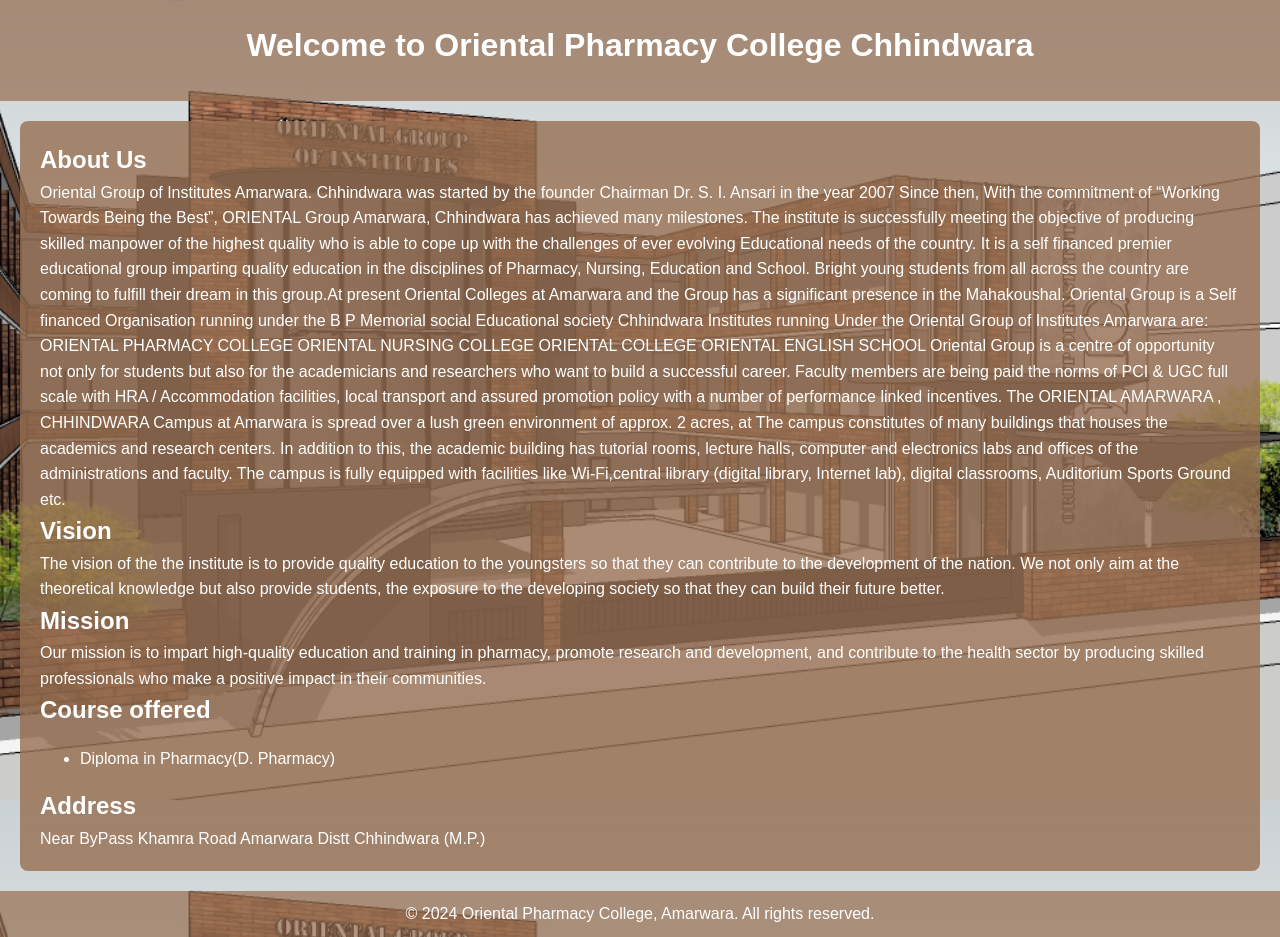
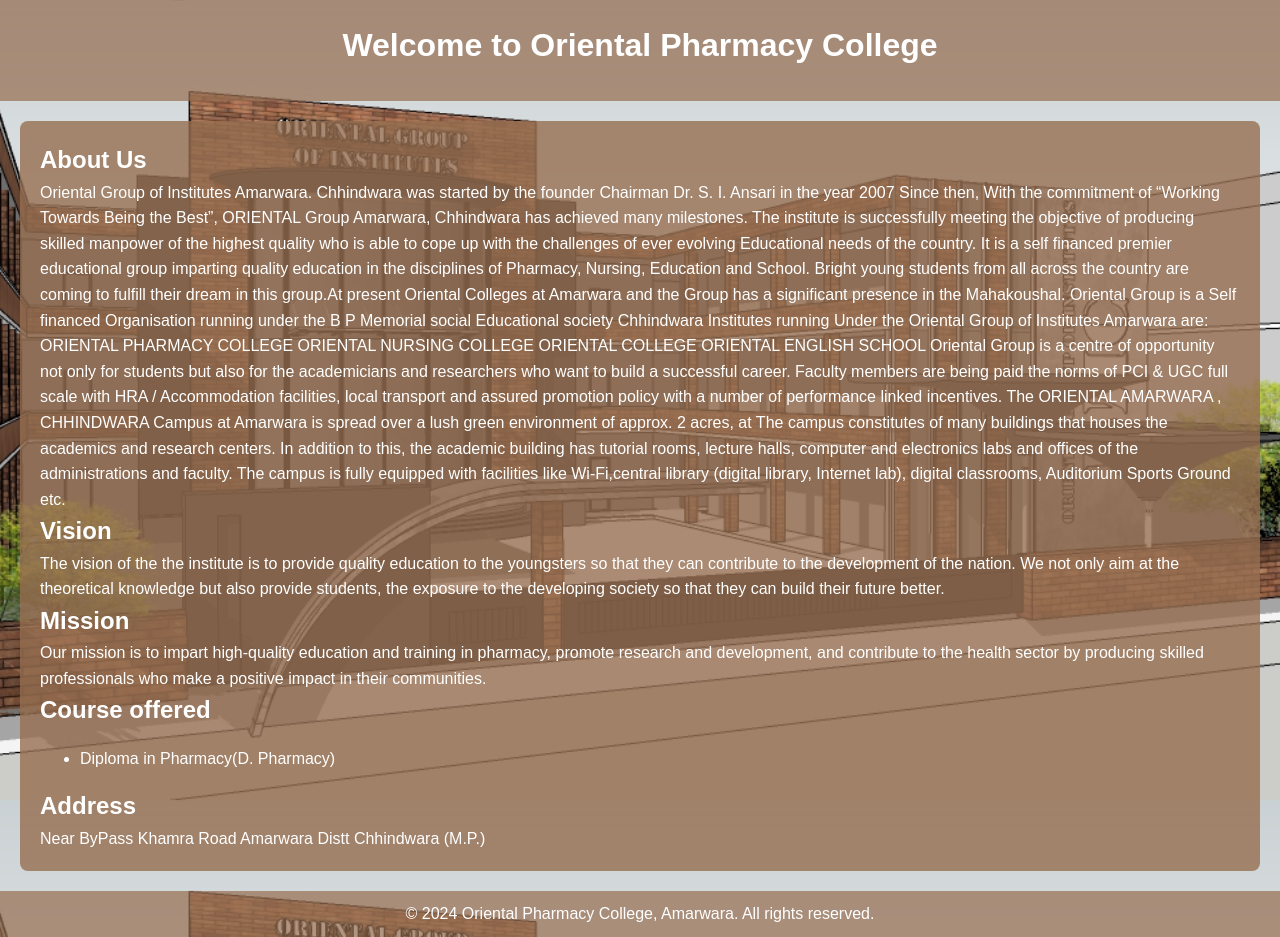
Before and after one commit to ejagat/orientalni.github.io, a plain HTML site: page index.html in a window 1280 px wide. Drawn offline with Linux system fonts and the light colour scheme.

Commit message:
Update index.html

```diff
--- a/index.html
+++ b/index.html
@@ -8,7 +8,7 @@
 </head>
 <body>
     <header>
-        <h1>Welcome to Oriental Pharmacy College Chhindwara</h1>
+        <h1>Welcome to Oriental Pharmacy College</h1>
     </header>
     <main>
         <section>
```
